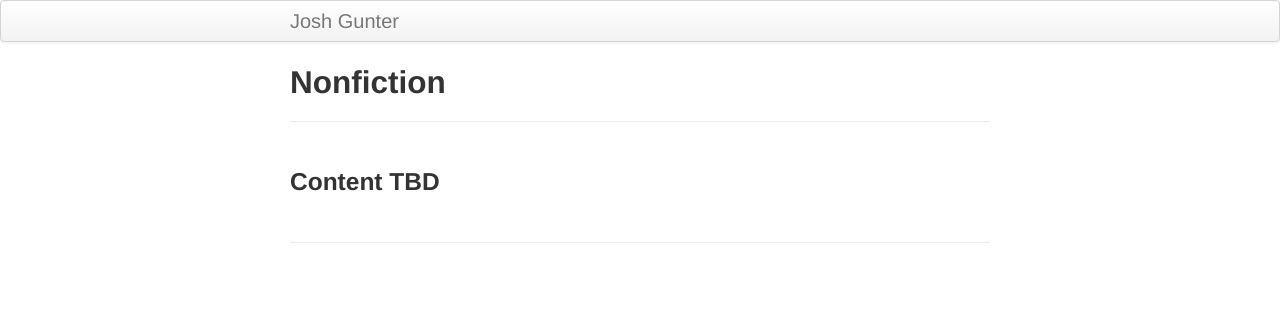
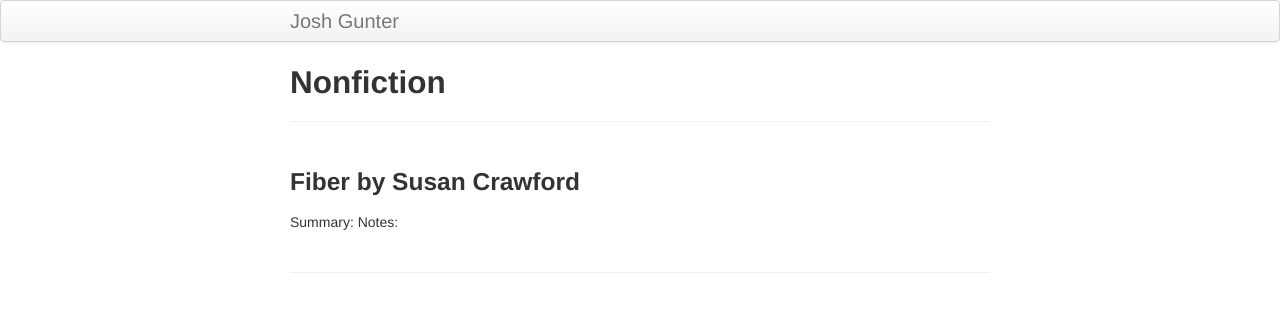
Before and after one commit to joshgunter/gunter_website, a Jekyll site: the page built from pages/nonfiction.md, in a window 1280 px wide. Shown: the top 312 px of the page. Built offline with Jekyll 4.4.1, drawn with Linux system fonts in a browser that asks for light colours.

Commit message:
Add nonfiction book template

```diff
--- a/pages/nonfiction.md
+++ b/pages/nonfiction.md
@@ -4,4 +4,6 @@ title: Nonfiction
 description: Nonfiction books I have read
 ---
 
-### Content TBD
+### Fiber by Susan Crawford
+Summary:
+Notes:
```
